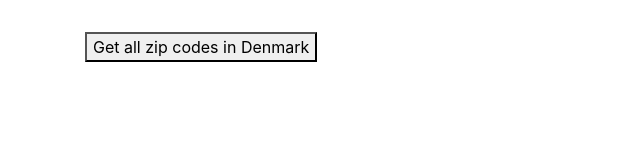
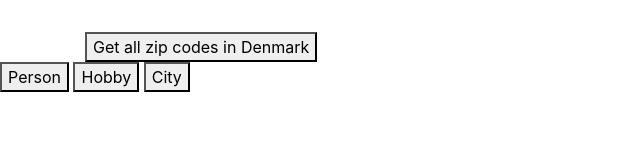
Before and after one commit to HjalmarThulstrup/CA2-Frontend, a website built with webpack: page public/index.html in a window 1280 px wide. Shown: the whole page, without its empty margins (0-640 px from the left). Built offline with nearby package versions, Linux system fonts and the light colour scheme.

```diff
--- a/public/index.html
+++ b/public/index.html
@@ -11,6 +11,12 @@
     <button id="btnZip">Get all zip codes in Denmark</button>
     <div id="zipCodes"></div>
   </div>
+  <div id="menu">
+    <button>Person</button> <button>Hobby</button> <button>City</button>
+  </div>
+  <div id="content">
+
+  </div>
   <script src="bundle.js"></script>
 </body>
 
```
